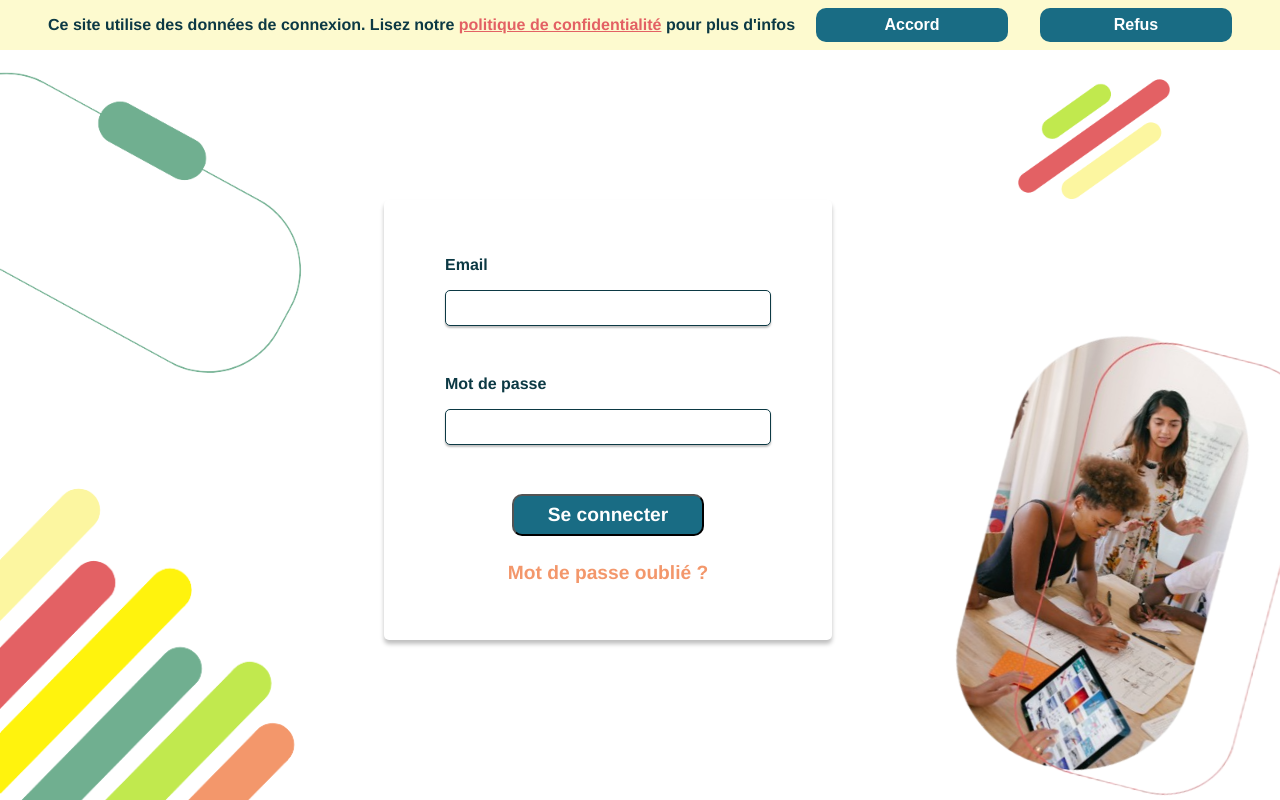
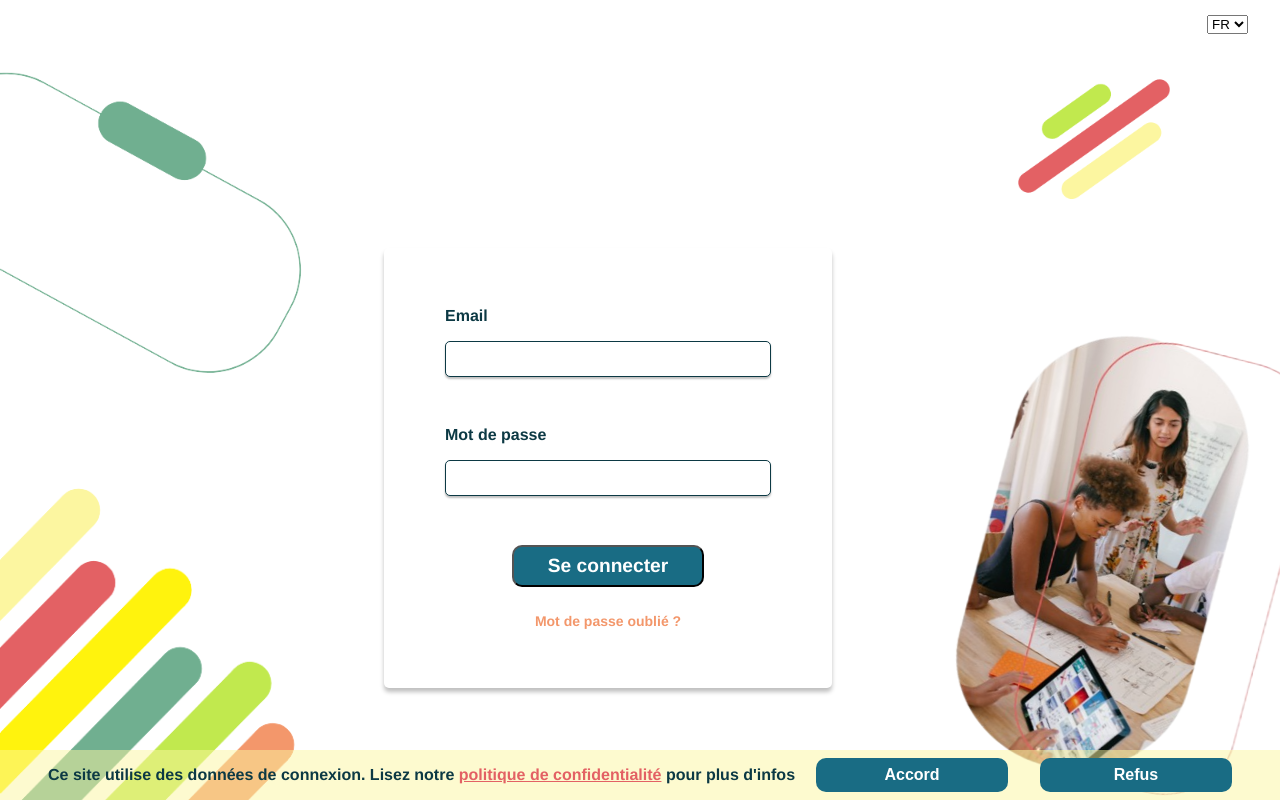
Before and after one commit to WildCodeSchool/2023-02-JS-RemoteFR-DeVMX-P3-Sense-Makers, a React (Vite) app in the folder frontend/: page / in a window 1280 px wide. Built offline with nearby package versions, Linux system fonts and the light colour scheme.

Commit message:
add lang choice in ligon reset and wrong page  and deplace cookies banner on botton

```diff
--- a/frontend/src/pages/Login.jsx
+++ b/frontend/src/pages/Login.jsx
@@ -3,6 +3,7 @@ import axios from "axios";
 import { useNavigate } from "react-router-dom";
 import { Slide, ToastContainer, toast } from "react-toastify";
 import { useTranslation } from "react-i18next";
+import Lang from "../components/Lang";
 import userContext from "../contexts/userContext";
 import CookiesConsent from "../components/CookiesConsent";
 import ModalEmail from "../components/ModalEmail";
@@ -66,6 +67,9 @@ export default function Login() {
       {openModal && (
         <ModalEmail setOpenModal={setOpenModal} emailSend={emailSend} />
       )}
+      <div className="languages-choice-container">
+        <Lang />
+      </div>
       <div className="logInContainer">
         <form onSubmit={postUserInfos}>
           <div className="logIn-input">
--- a/frontend/src/pages/ResetPassword.jsx
+++ b/frontend/src/pages/ResetPassword.jsx
@@ -3,6 +3,7 @@ import { useState } from "react";
 import { useNavigate } from "react-router-dom";
 import { Slide, ToastContainer, toast } from "react-toastify";
 import { useTranslation } from "react-i18next";
+import Lang from "../components/Lang";
 import GraphicElements from "../components/graphicElements/GraphicElements";
 
 export default function resetPassword() {
@@ -57,6 +58,9 @@ export default function resetPassword() {
   return (
     <>
       <GraphicElements />
+      <div className="languages-choice-container">
+        <Lang />
+      </div>
       <form onSubmit={handleSubmit}>
         <div className="reset-password-container">
           <label htmlFor="newpassword">
--- a/frontend/src/pages/WrongPage.jsx
+++ b/frontend/src/pages/WrongPage.jsx
@@ -1,5 +1,6 @@
 import { useNavigate } from "react-router-dom";
 import { useTranslation } from "react-i18next";
+import Lang from "../components/Lang";
 import Img404 from "../assets/raton 1.png";
 import logo from "../assets/make_sense.png";
 
@@ -11,6 +12,7 @@ export default function WrongPage() {
     <>
       <div className="logo-container">
         <img src={logo} alt="logo" />
+        <Lang />
       </div>
       <div className="content-container">
         <img className="raccoon" src={Img404} alt="Raccoon" />
--- a/frontend/src/scss/_cookieConsent.scss
+++ b/frontend/src/scss/_cookieConsent.scss
@@ -7,7 +7,7 @@
   text-align: center;
   position: fixed;
   padding: 0.5rem;
-  top: 0;
+  bottom: 0;
   left: 0;
   right: 0;
   background-color: $light-yellow-opacity;
--- a/frontend/src/scss/_login.scss
+++ b/frontend/src/scss/_login.scss
@@ -1,5 +1,11 @@
 @import "./variables.scss";
-
+.languages-choice-container {
+  height: 3rem;
+  display: flex;
+  align-items: center;
+  padding: 0 2rem;
+  justify-content: end;
+}
 .logInContainer {
   background: #ffffff;
   box-shadow: 0px 4px 4px rgba(0, 0, 0, 0.25);
@@ -127,8 +133,7 @@
       }
     }
 
-    p,
-    span {
+    p {
       font-size: $font-size-l;
     }
   }
--- a/frontend/src/scss/_wrongPage.scss
+++ b/frontend/src/scss/_wrongPage.scss
@@ -2,10 +2,11 @@
 
 .logo-container {
   display: flex;
-  width: 35vw;
+  width: 100%;
   height: 10vh;
   align-items: center;
-  margin-left: 2rem;
+  justify-content: space-between;
+  padding: 0 1rem;
   img {
     width: 10rem;
     @media screen and (min-width: 1024px) {
```
